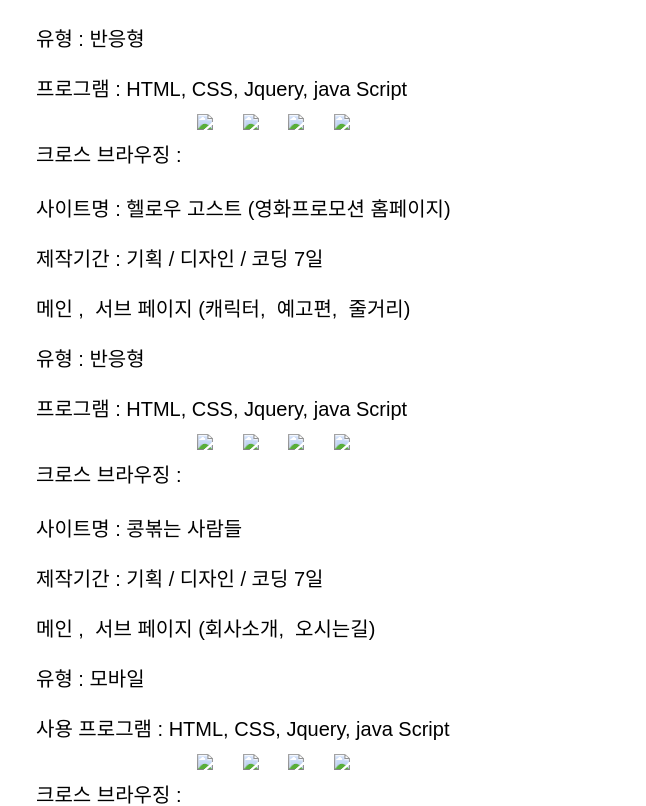
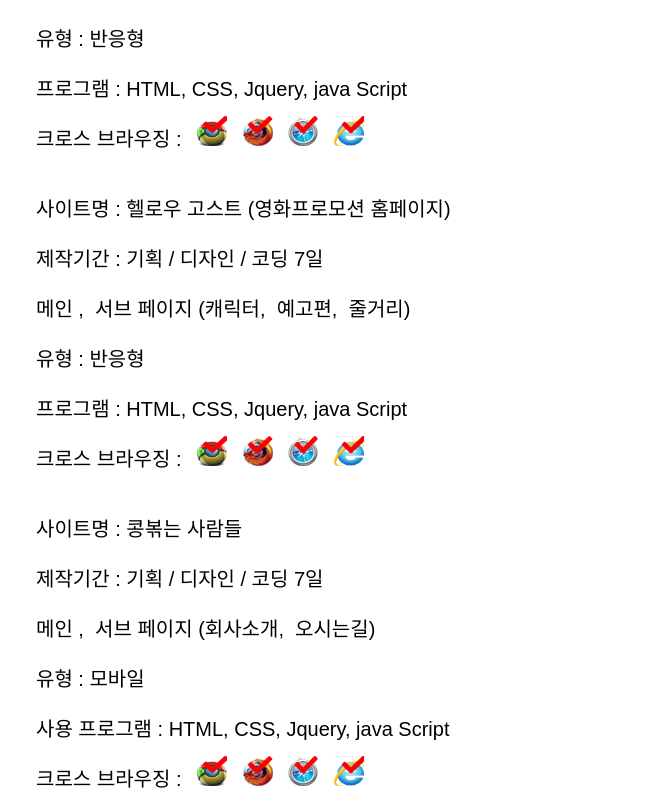
Before and after one commit to jk090909/PORTFOLIO, a plain HTML site: page index.html in a window 1280 px wide. Shown: the part 2536-3342 px from the top of the page, 634-1280 px from the left. Drawn offline with nearby package versions, Linux system fonts and the light colour scheme.

Commit message:
Add files via upload

```diff
--- a/index.html
+++ b/index.html
@@ -58,7 +58,7 @@
     </div>
      <div class="row">
       <article class="photo col_6" data-aos="fade-right">
-        <img src="/images/profile.jpg" alt="profile">
+        <img src="images/profile.png" alt="profile">
         <div class="introduce">
             <h2>자기소개</h2>
             <p>이름 : 김인성</p>
@@ -139,10 +139,10 @@
                   프로그램 : HTML, CSS, Jquery, java Script<br>
 
                   크로스 브라우징 :
-                  <img src="/images/chrome.jpg" alt="chrome">
-                  <img src="/images/firefox.jpg" alt="firefox">
-                  <img src="/images/safari.jpg" alt="safari">
-                  <img src="/images/explorer.jpg" alt="explorer">
+                  <img src="images/chrome.png" alt="chrome">
+                  <img src="images/firefox.png" alt="firefox">
+                  <img src="images/safari.png" alt="safari">
+                  <img src="images/explorer.png" alt="explorer">
 
                   </p>
 
@@ -166,10 +166,10 @@
                   프로그램 : HTML, CSS, Jquery, java Script<br>
 
                   크로스 브라우징 :
-                  <img src="/images/chrome.jpg" alt="chrome">
-                  <img src="/images/firefox.jpg" alt="firefox">
-                  <img src="/images/safari.jpg" alt="safari">
-                  <img src="/images/explorer.jpg" alt="explorer">
+                  <img src="images/chrome.png" alt="chrome">
+                  <img src="images/firefox.png" alt="firefox">
+                  <img src="images/safari.png" alt="safari">
+                  <img src="images/explorer.png" alt="explorer">
                   </p>
               </div>
             </li>
@@ -191,10 +191,10 @@
                   사용 프로그램 : HTML, CSS, Jquery, java Script<br>
 
                   크로스 브라우징 :
-                  <img src="/images/chrome.jpg" alt="chrome">
-                  <img src="/images/firefox.jpg" alt="firefox">
-                  <img src="/images/safari.jpg" alt="safari">
-                  <img src="/images/explorer.jpg" alt="explorer">
+                  <img src="images/chrome.png" alt="chrome">
+                  <img src="images/firefox.png" alt="firefox">
+                  <img src="images/safari.png" alt="safari">
+                  <img src="images/explorer.png" alt="explorer">
 
                   </p>
               </div>
@@ -209,19 +209,19 @@
        <div class="cont">
         <ul>
           <li>
-            <img src="./images/name.svg" alt="">
+            <img src="./images/name.svg" alt="name">
             <span>Name / Kim In Seong</span>
          </li>
          <li>
-            <img src="./images/phone.svg" alt="">
+            <img src="./images/phone.svg" alt="phone">
             <span>Phone / 010-6636-7746</span>
          </li>
          <li>
-           <img src="./images/mail.svg" alt="">
+           <img src="images/mail.svg" alt="mail">
            <span>E-mail / <a href="#">dlstjddldlstjd@naver.com</a></span>
          </li>
          <li>
-           <img src="/images/github.svg" alt="">
+           <img src="images/github.svg" alt="github">
            <span>Github / <a href="#">https://github.com/jk090909/PORTFOLIO.git</a></span>
          </li>
         </ul>
```
